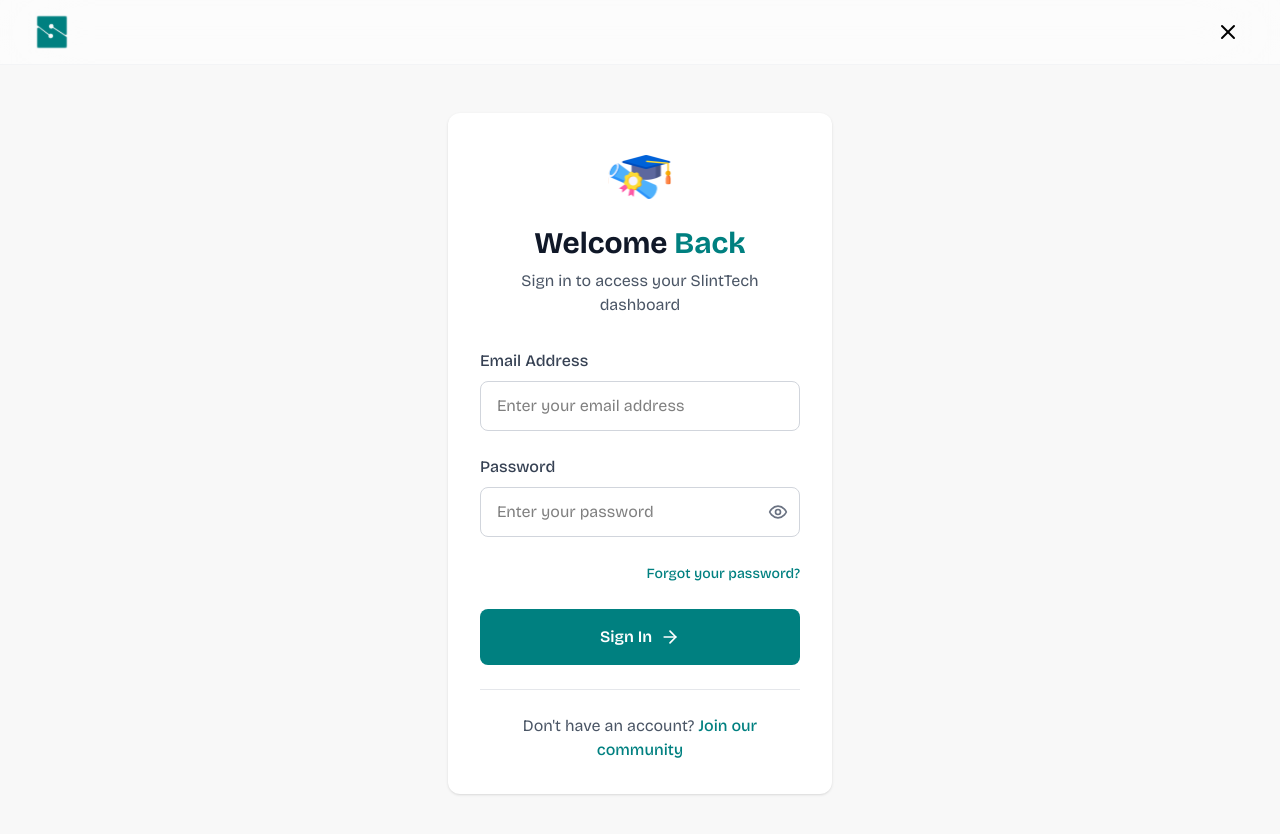
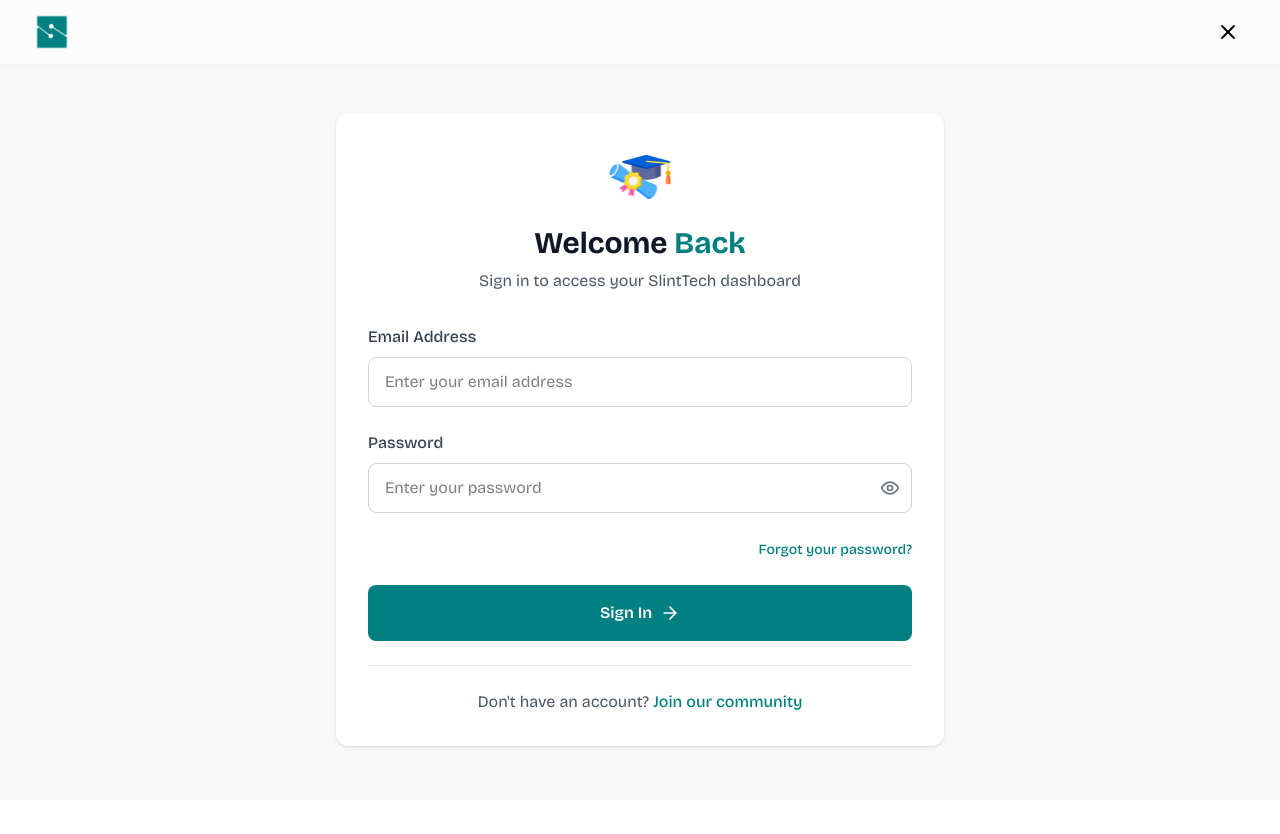
Before and after one commit to SLINT-Tech/slinttech.org, a React (Vite) app: page /login in a window 1280 px wide. Shown: the top 834 px of the page. After the commit the page ends 800 px from the top, so only its background shows below. Built offline with nearby package versions, Linux system fonts and the light colour scheme.

Commit message:
Updated LoginPage.tsx

```diff
--- a/src/Pages/LoginPage.tsx
+++ b/src/Pages/LoginPage.tsx
@@ -54,7 +54,7 @@
       </header>
 
       {/* Main Content */}
-      <div className="max-w-md mx-auto px-4 sm:px-6 lg:px-8 py-12">
+      <div className="max-w-2xl mx-auto px-4 sm:px-6 lg:px-8 py-12">
         <div className="bg-white rounded-xl shadow-sm p-8">
           {/* Header */}
           <div className="text-center mb-8">
```
